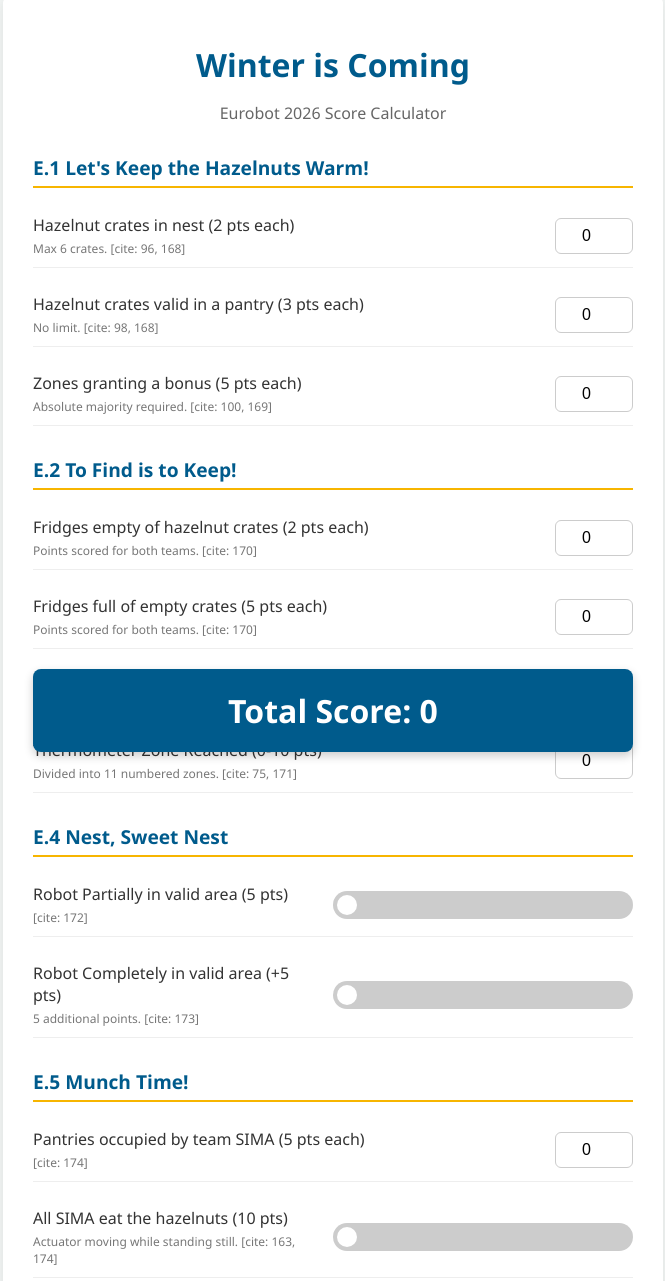
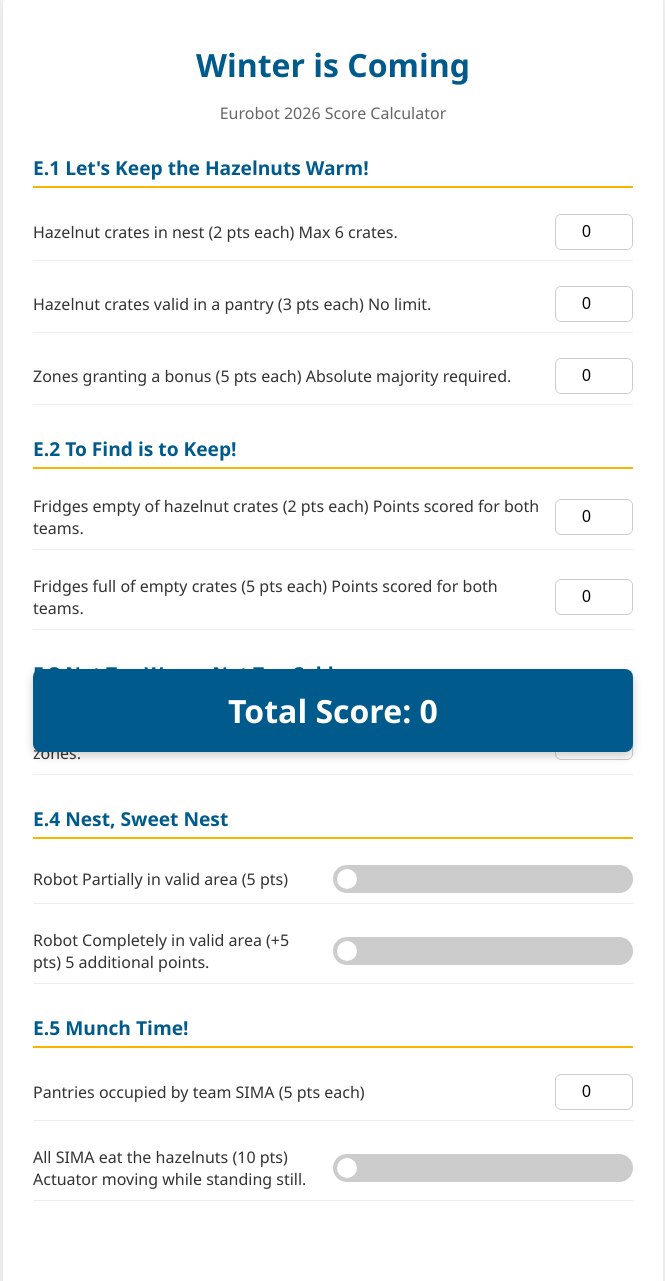
Before and after one commit to Manos-G/Eurobot_2026_Score_Calculator, a plain HTML site: page index.html in a window 1280 px wide. Shown: the part 28-1309 px from the top of the page, without its empty margins (307-972 px from the left). Drawn offline with Linux system fonts and the light colour scheme.

Commit message:
remove ai cite

```diff
--- a/index.html
+++ b/index.html
@@ -9,8 +9,8 @@
             --primary-bg: #f4f7f6;
             --container-bg: #ffffff;
             --text-color: #333;
-            --blue-team: #005b8c; /* RAL 5017 [cite: 186] */
-            --yellow-team: #f7b500; /* RAL 1023 [cite: 186] */
+            --blue-team: #005b8c; /* RAL 5017 */
+            --yellow-team: #f7b500; /* RAL 1023 */
             --accent: #2e8b57;
         }
 
@@ -77,6 +77,7 @@
             display: inline-block;
             width: 50px;
             height: 28px;
+            flex: 0 0 50px; /* This line prevents the switch from stretching! */
         }
 
         .switch input {
@@ -127,13 +128,6 @@
             margin-top: 30px;
             box-shadow: 0 4px 10px rgba(0,0,0,0.2);
         }
-
-        .cite {
-            font-size: 0.75rem;
-            color: #777;
-            display: block;
-            margin-top: 4px;
-        }
     </style>
 </head>
 <body>
@@ -146,21 +140,21 @@
         <div class="action-group">
             <label>
                 Hazelnut crates in nest (2 pts each)
-                <span class="cite">Max 6 crates. [cite: 96, 168]</span>
+                <span class="cite">Max 6 crates.</span>
             </label>
             <input type="number" id="crates_nest" min="0" max="6" value="0">
         </div>
         <div class="action-group">
             <label>
                 Hazelnut crates valid in a pantry (3 pts each)
-                <span class="cite">No limit. [cite: 98, 168]</span>
+                <span class="cite">No limit.</span>
             </label>
             <input type="number" id="crates_pantry" min="0" value="0">
         </div>
         <div class="action-group">
             <label>
                 Zones granting a bonus (5 pts each)
-                <span class="cite">Absolute majority required. [cite: 100, 169]</span>
+                <span class="cite">Absolute majority required.</span>
             </label>
             <input type="number" id="bonus_zones" min="0" max="6" value="0">
         </div>
@@ -169,14 +163,14 @@
         <div class="action-group">
             <label>
                 Fridges empty of hazelnut crates (2 pts each)
-                <span class="cite">Points scored for both teams. [cite: 170]</span>
+                <span class="cite">Points scored for both teams.</span>
             </label>
             <input type="number" id="fridges_empty" min="0" max="4" value="0">
         </div>
         <div class="action-group">
             <label>
                 Fridges full of empty crates (5 pts each)
-                <span class="cite">Points scored for both teams. [cite: 170]</span>
+                <span class="cite">Points scored for both teams.</span>
             </label>
             <input type="number" id="fridges_full" min="0" max="4" value="0">
         </div>
@@ -185,7 +179,7 @@
         <div class="action-group">
             <label>
                 Thermometer Zone Reached (0-10 pts)
-                <span class="cite">Divided into 11 numbered zones. [cite: 75, 171]</span>
+                <span class="cite">Divided into 11 numbered zones.</span>
             </label>
             <input type="number" id="thermometer_score" min="0" max="10" value="0">
         </div>
@@ -194,7 +188,6 @@
         <div class="action-group">
             <label>
                 Robot Partially in valid area (5 pts)
-                <span class="cite">[cite: 172]</span>
             </label>
             <label class="switch">
                 <input type="checkbox" id="robot_partially">
@@ -204,7 +197,7 @@
         <div class="action-group">
             <label>
                 Robot Completely in valid area (+5 pts)
-                <span class="cite">5 additional points. [cite: 173]</span>
+                <span class="cite">5 additional points.</span>
             </label>
             <label class="switch">
                 <input type="checkbox" id="robot_completely">
@@ -216,14 +209,13 @@
         <div class="action-group">
             <label>
                 Pantries occupied by team SIMA (5 pts each)
-                <span class="cite">[cite: 174]</span>
             </label>
             <input type="number" id="sima_pantries" min="0" max="6" value="0">
         </div>
         <div class="action-group">
             <label>
                 All SIMA eat the hazelnuts (10 pts)
-                <span class="cite">Actuator moving while standing still. [cite: 163, 174]</span>
+                <span class="cite">Actuator moving while standing still.</span>
             </label>
             <label class="switch">
                 <input type="checkbox" id="sima_eat">
```
